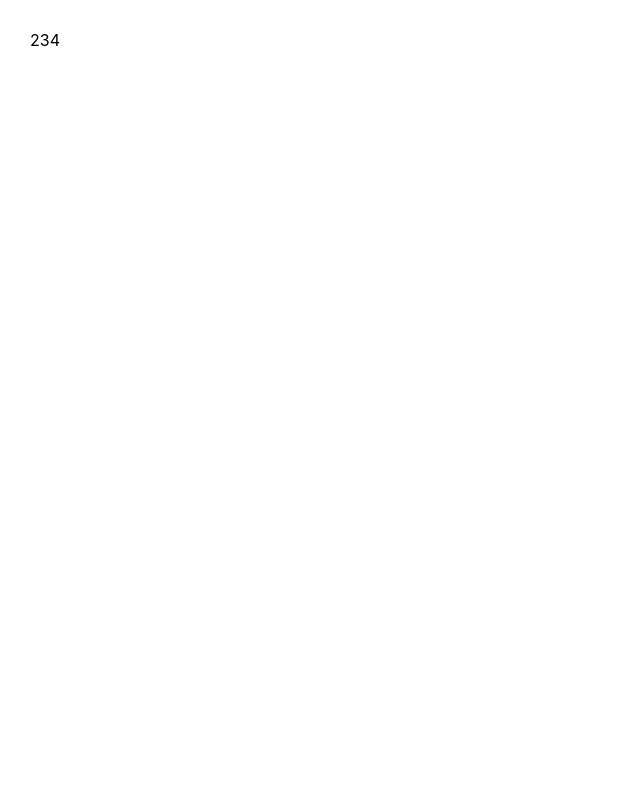
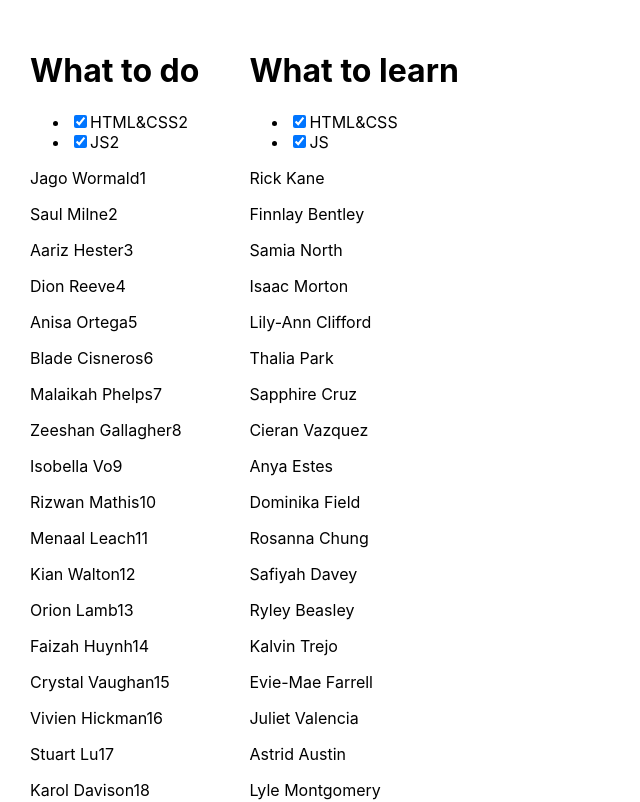
Before and after one commit to mabar84/additional-tasks, a React (Create React App) app: page / in a window 1280 px wide. Shown: the top 802 px of the page, without its empty margins (0-640 px from the left). Built offline with nearby package versions, Linux system fonts and the light colour scheme.

Commit message:
monday mikrotasks additional tasks is done

```diff
--- a/src/App.tsx
+++ b/src/App.tsx
@@ -1,13 +1,11 @@
 import React from 'react';
 import './App.css';
-
+import {Tasks} from "./components/Tasks";
 
 // Hi Guys!
 // Let's reinforce our current session!
 // -You have 2 arrays. You should create a new component TASKS, where you will render these arrays.
 // -Don't forget to assign types to our data.
-
-
 
 function App() {
     const data1 = {
@@ -64,7 +62,7 @@ function App() {
             'Ralphie Hebert',
         ]
     }
-    const data2 =   {
+    const data2 = {
         title: "What to learn",
         tasks: [
             {taskId: 1, title: "HTML&CSS", isDone: true},
@@ -126,37 +124,13 @@ function App() {
 
     return (
         <div className="App">
-234
+            <Tasks title={data1.title} tasks={data1.tasks} students={data1.students}/>
+            <Tasks title={data2.title} tasks={data2.tasks} students={data2.students}/>
         </div>
     );
 }
 
 export default App;
-
-
-
-
-
-
-
-
-
-
-
-
-
-
-
-
-
-
-
-
-
-
-
-
-
 
 
 //--------------------------------------------------------------
--- /dev/null
+++ b/src/components/Tasks.tsx
@@ -0,0 +1,35 @@
+import React from 'react';
+
+type TasksPropsType = {
+    title: string
+    tasks: {
+        taskId: number
+        title: string
+        isDone: boolean
+    }[]
+    students: string[]
+
+}
+
+
+export const Tasks = (props: TasksPropsType) => {
+
+    const tasks = props.tasks.map((el) => {
+        return (
+            <li key={el.taskId}>
+                <input type={"checkbox"} checked={el.isDone}/>
+                <span>{el.title}</span>
+            </li>
+        )
+    })
+
+    return (
+        <div>
+            <h1>{props.title}</h1>
+            <ul>
+                {tasks}
+            </ul>
+            {props.students.map(el => <p>{el}</p>)}
+        </div>
+    );
+};
```
